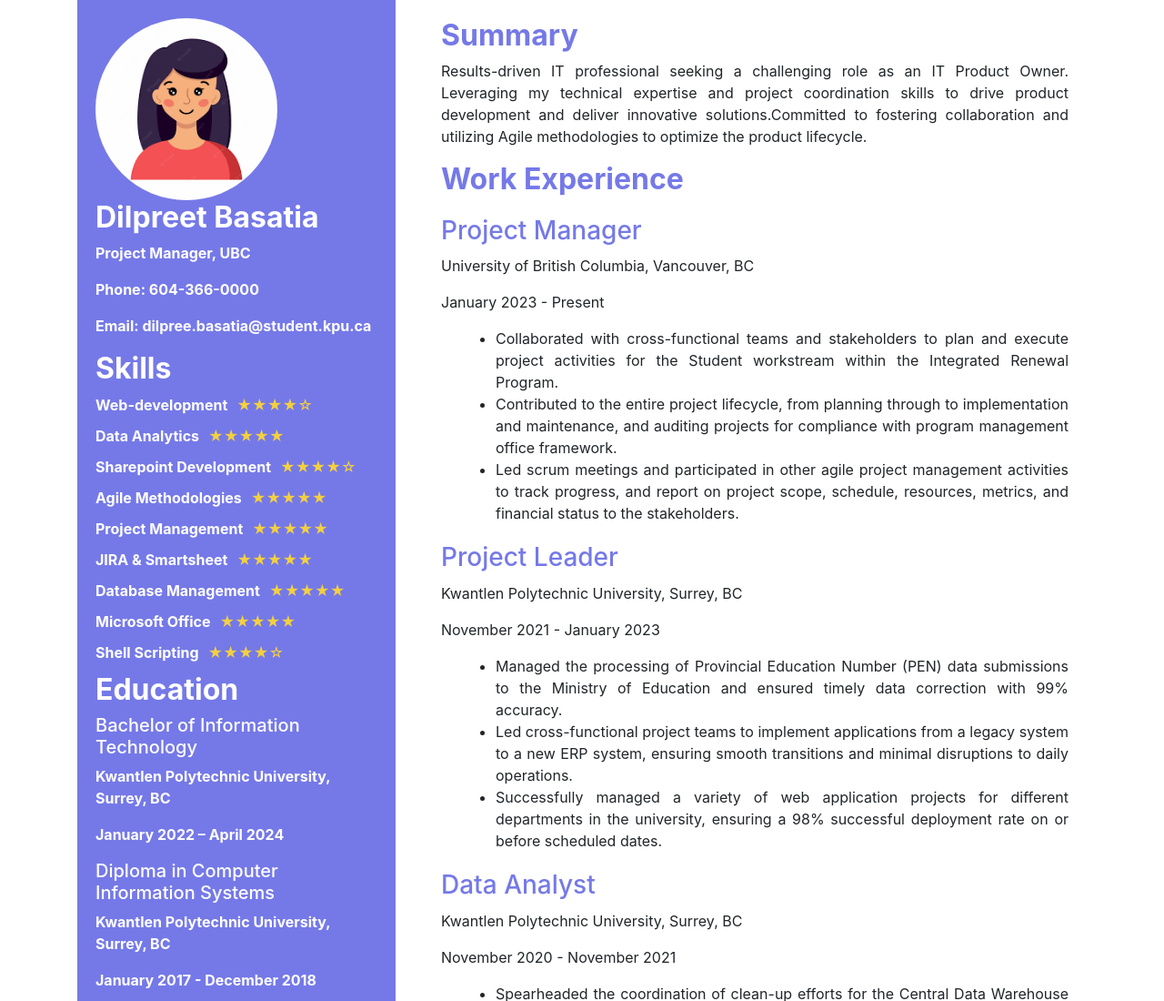
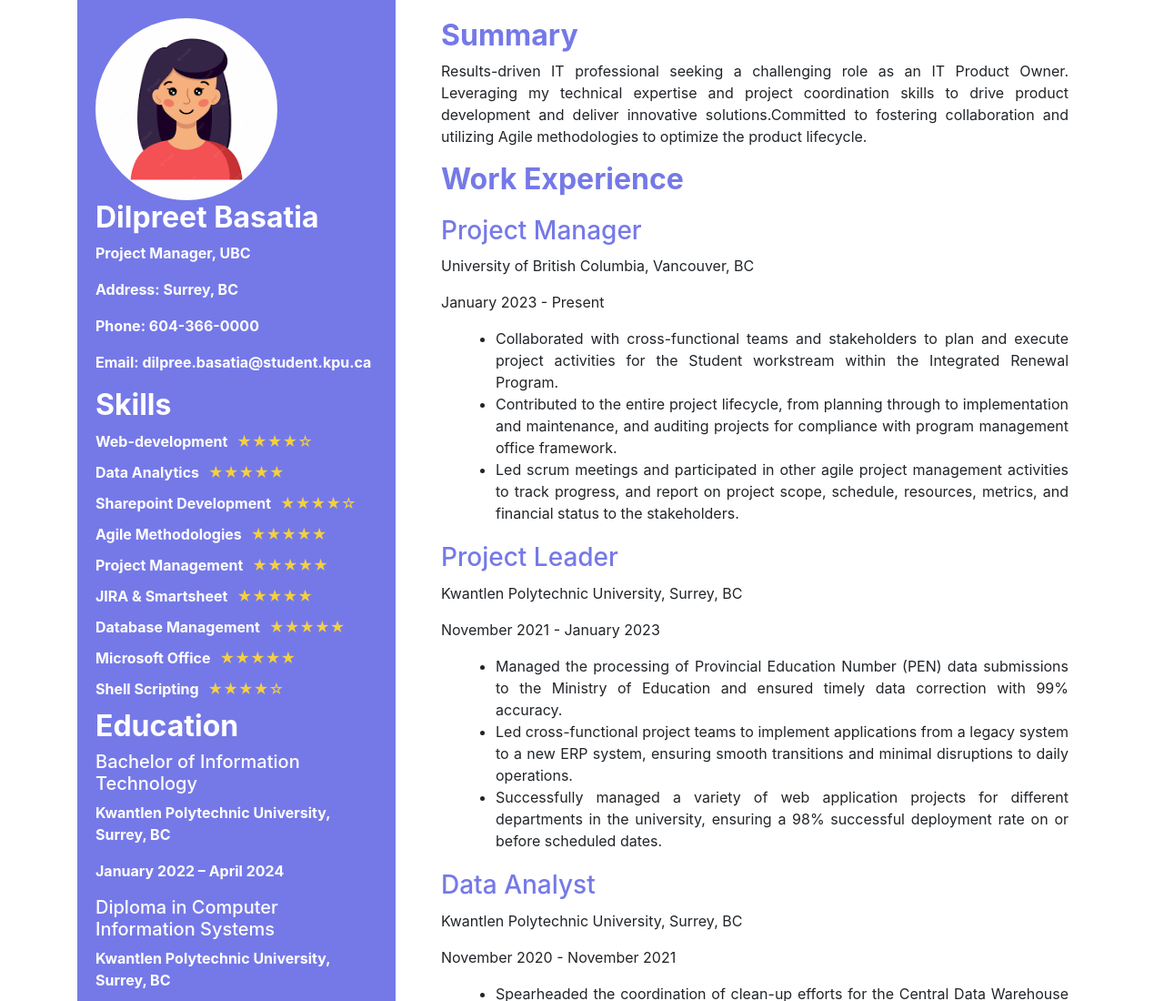
Before and after one commit to dbasatia/dilpreetr, a plain HTML site: page index.html in a window 1280 px wide. Shown: the top 1100 px of the page at 91% size. Drawn offline with nearby package versions, Linux system fonts and the light colour scheme.

Commit message:
Update index.html

```diff
--- a/index.html
+++ b/index.html
@@ -18,6 +18,7 @@
           <div class="personal-details">
             <h2>Dilpreet Basatia</h2>
             <p>Project Manager, UBC</p>
+            <p>Address: Surrey, BC</p>
             <p>Phone: 604-366-0000</p>
             <p>Email: dilpree.basatia@student.kpu.ca</p>
           </div>
```
